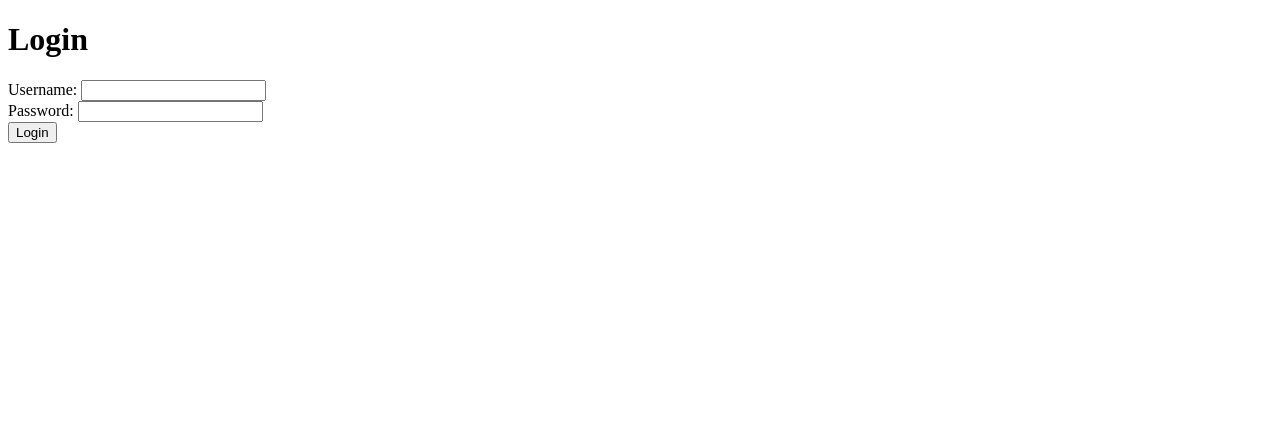
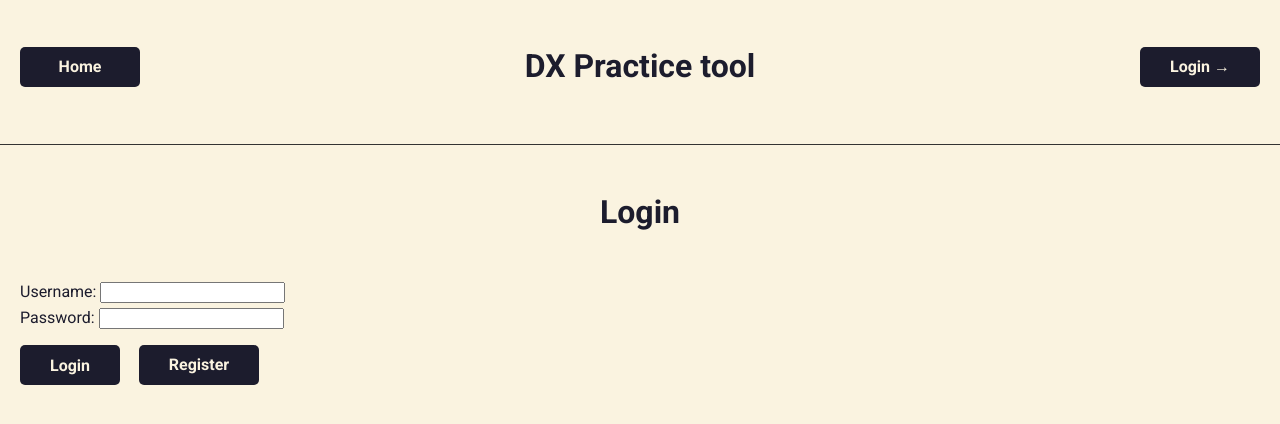
Before and after one commit to Jontsu/DXPractice, a Flask app: page /login in a window 1280 px wide. Shown: the top 424 px of the page. Run offline with Flask 3, Linux system fonts and the light colour scheme.

Commit message:
Initial styling and layout implementation

```diff
--- a/app.py
+++ b/app.py
@@ -12,6 +12,7 @@ def handle_error(e):
     return render_template('error.html', message=str(e))
 
 with app.app_context():
+    # db.drop_all()
     db.create_all()
 
 if __name__ == '__main__':
--- a/static/main.css
+++ b/static/main.css
@@ -0,0 +1,132 @@
+@import url('https://fonts.googleapis.com/css2?family=Roboto:wght@400;700&display=swap');
+/* @import url('https://fonts.googleapis.com/css2?family=Open+Sans:wght@400;700&display=swap'); */
+
+body {
+    font-family: 'Roboto', sans-serif;
+    margin: 0;
+    padding: 0;
+    background-color: #FAF3E0;
+    color: #1C1C2D;
+    line-height: 1.6;
+    overflow-y: scroll;
+}
+
+h1 {
+    color: #1C1C2D;
+    text-align: center;
+    padding: 20px 0;
+}
+
+hr {
+    border: 0;
+    height: 1px;
+    background: #333;
+    margin: 10px 0;
+}
+
+ul {
+    list-style: none;
+    padding: 0;
+}
+
+.navigation {
+    display: flex;
+    flex-direction: column;
+    align-items: center;
+}
+
+.nav-top {
+    display: flex;
+    justify-content: space-between;
+    align-items: center;
+    width: 100%;
+}
+
+.welcome-message {
+    color: #1C1C2D;
+    font-weight: bold;
+    margin: 0;
+    padding: 0;
+    margin-bottom: 5px;
+}
+
+.user-info {
+    text-align: right;
+    padding-right: 20px;
+}
+
+.user-info p {
+    margin: 0;
+    padding: 0;
+}
+
+.input-field {
+    margin-left: 20px;
+    margin-bottom: 10px;
+}
+
+a.exercise-link {
+    text-decoration: none;
+    color: inherit;
+}
+
+.exercise-box {
+    display: block;
+    background-color: #D9CAB3;
+    padding: 10px;
+    margin-bottom: 10px;
+    margin-right: 20px;
+    margin-left: 20px;
+    border-radius: 5px;
+}
+
+.exercise-title {
+    color: #1C1C2D;
+    font-weight: bold;
+}
+
+.button {
+    background-color: #1C1C2D;
+    color: #FAF3E0;
+    padding: 5px 10px;
+    text-decoration: none;
+    border-radius: 5px;
+    font-weight: bold;
+    margin-top: 0;
+    cursor: pointer;
+    border: none;
+    display: inline-block;
+    width: 100px;
+    height: 30px;
+    text-align: center;
+    line-height: 30px;
+    font-size: 16px;
+    font-family: 'Roboto', sans-serif;
+    vertical-align: middle;
+    margin: 5px;
+}
+
+.input-button {
+    background-color: #1C1C2D;
+    color: #FAF3E0;
+    padding: 0;
+    line-height: normal;
+    width: 100px;
+    height: 40px;
+    margin-left: 20px;
+    margin-right: 10px;
+}
+
+.home-button {
+    margin-left: 20px;
+}
+
+.login-button,
+.logout-button {
+    margin-right: 20px;
+}
+
+.error-message {
+    color: red;
+    font-weight: bold;
+}
--- a/templates/login.html
+++ b/templates/login.html
@@ -1,14 +1,15 @@
-<!DOCTYPE html>
-<html>
-<head>
-    <title>Login</title>
-</head>
-<body>
+{% extends "layout.html" %}
+{% block content %}
     <h1>Login</h1>
     <form method="POST">
-        Username: <input type="text" name="username"><br>
-        Password: <input type="password" name="password"><br>
-        <input type="submit" value="Login">
+        <div class="input-field">
+            Username: <input type="text" name="username"><br>
+            Password: <input type="password" name="password"><br>
+        </div>
+        <input type="submit" value="Login" class="button input-button">
+        <a href="{{ url_for('register_route') }}" class="button">Register</a>
     </form>
-</body>
-</html>
+    {% if error %}
+        <p class="error-message">{{ error }}</p>
+    {% endif %}
+{% endblock %}
```
Also changed, not shown: templates/create_exercise.html (+8 -11 lines), templates/exercise.html (+10 -16 lines), templates/index.html (+15 -15 lines), templates/register.html (+10 -13 lines), database.db.
